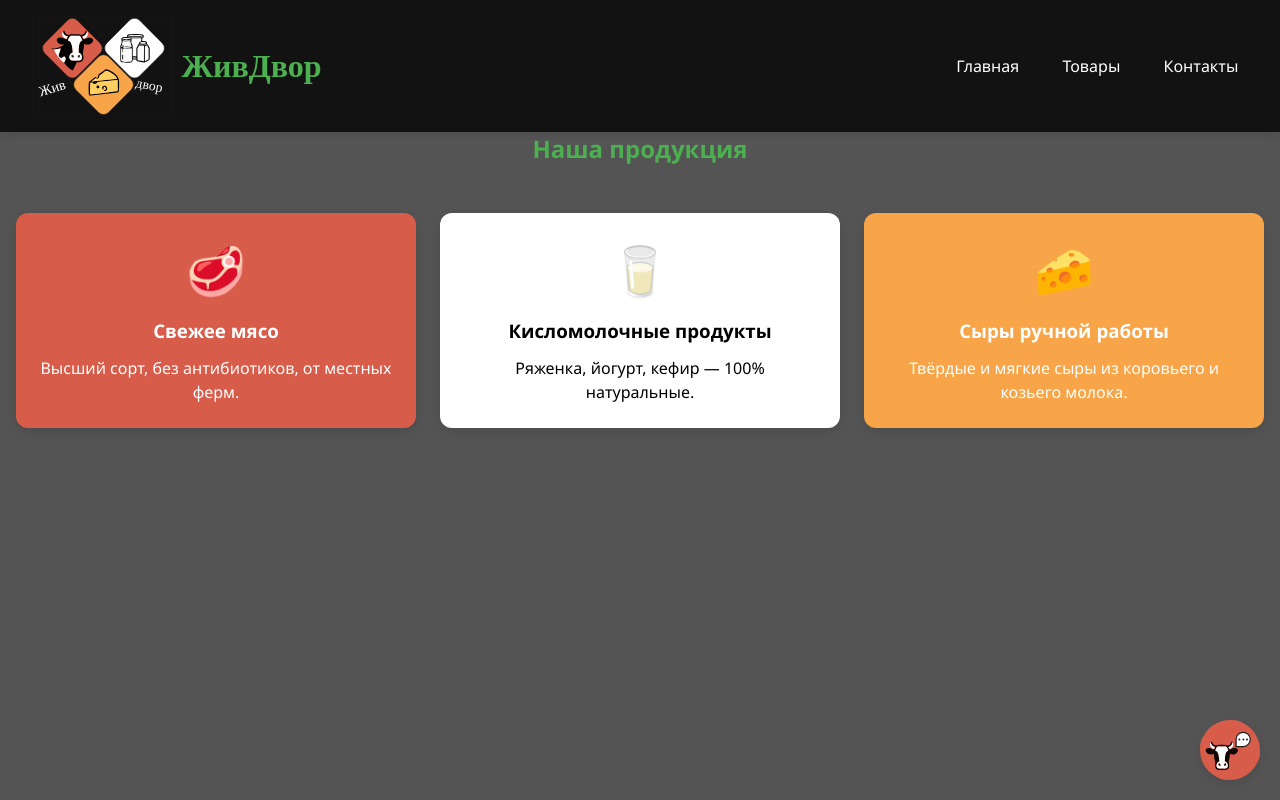
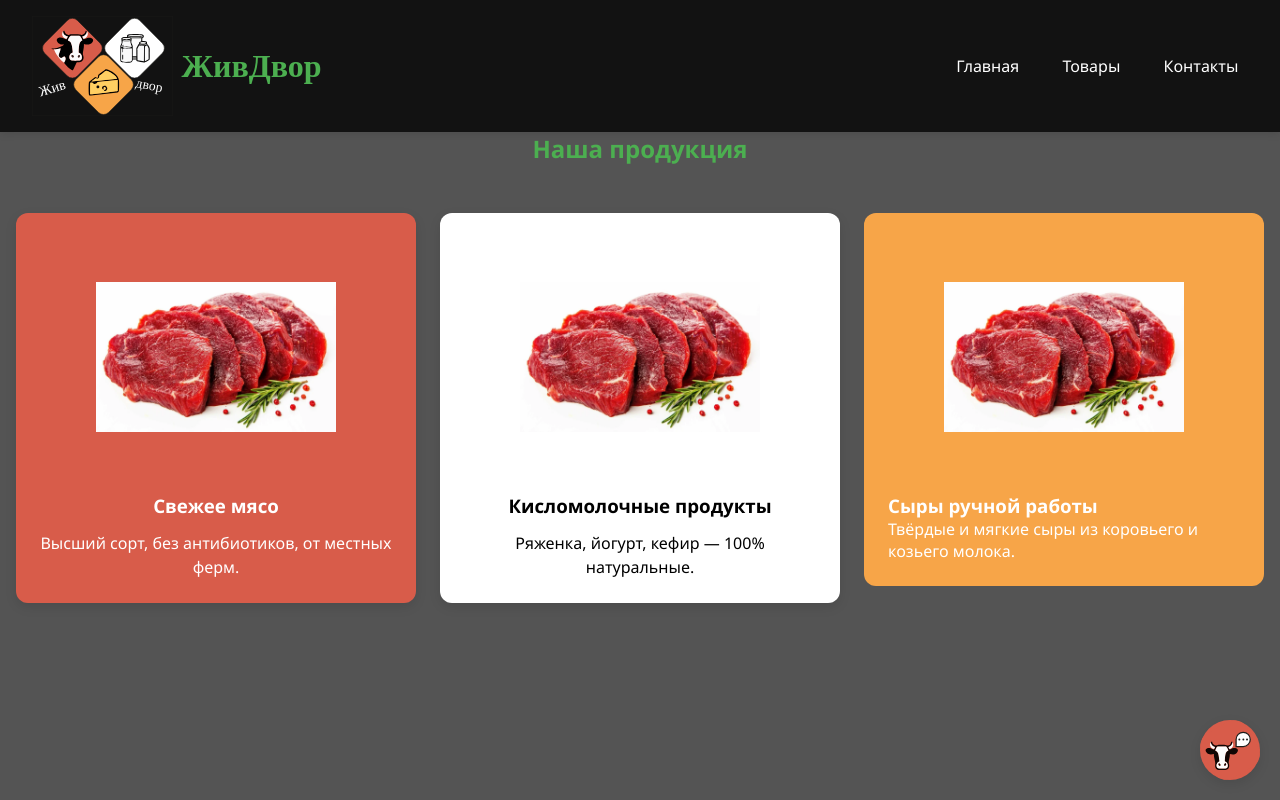
Before and after one commit to Gghvf/first-vue-app, a Vue app: page /products in a window 1280 px wide. Built offline with nearby package versions, Linux system fonts and the light colour scheme.

Commit message:
добавил временные изображения карточкам

```diff
--- a/src/components/ProductsView.vue
+++ b/src/components/ProductsView.vue
@@ -10,7 +10,7 @@
         tabindex="0"
       >
         <div class="meat">
-          <div class="product-img">🥩</div>
+          <img src="../assets/meat.png" class="img">
           <h3>Свежее мясо</h3>
           <p class="description">Высший сорт, без антибиотиков, от местных ферм.</p>
         </div>
@@ -22,19 +22,19 @@
         tabindex="0"
       >
         <div class="milk">
-          <div class="product-img">🥛</div>
+          <img src="../assets/meat.png" class="img">
           <h3 class="mh3">Кисломолочные продукты</h3>
           <p class="mh3">Ряженка, йогурт, кефир — 100% натуральные.</p>
         </div>
       </div>
       <div
-        class="product-card"
+        class="card"
         @click="openModal('cheese')"
         role="button"
         tabindex="0"
       >
         <div class="cheese">
-          <div class="product-img">🧀</div>
+          <img src="../assets/meat.png" class="img">
           <h3>Сыры ручной работы</h3>
           <p class="description">Твёрдые и мягкие сыры из коровьего и козьего молока.</p>
         </div>
@@ -180,9 +180,12 @@ function closeModal() {
 .product-card:hover {
   transform: translateY(-4px);
 }
-.product-img {
-  font-size: 3rem;
-  margin-bottom: 1rem;
+.img {
+  width: 240px;
+  height: 240px;
+  object-fit: contain;
+  display: block;
+  margin: 0 auto 1rem;
 }
 .product-card h3 {
   margin-bottom: 0.8rem;
```
Also changed, not shown: src/assets/meat.png (added).
